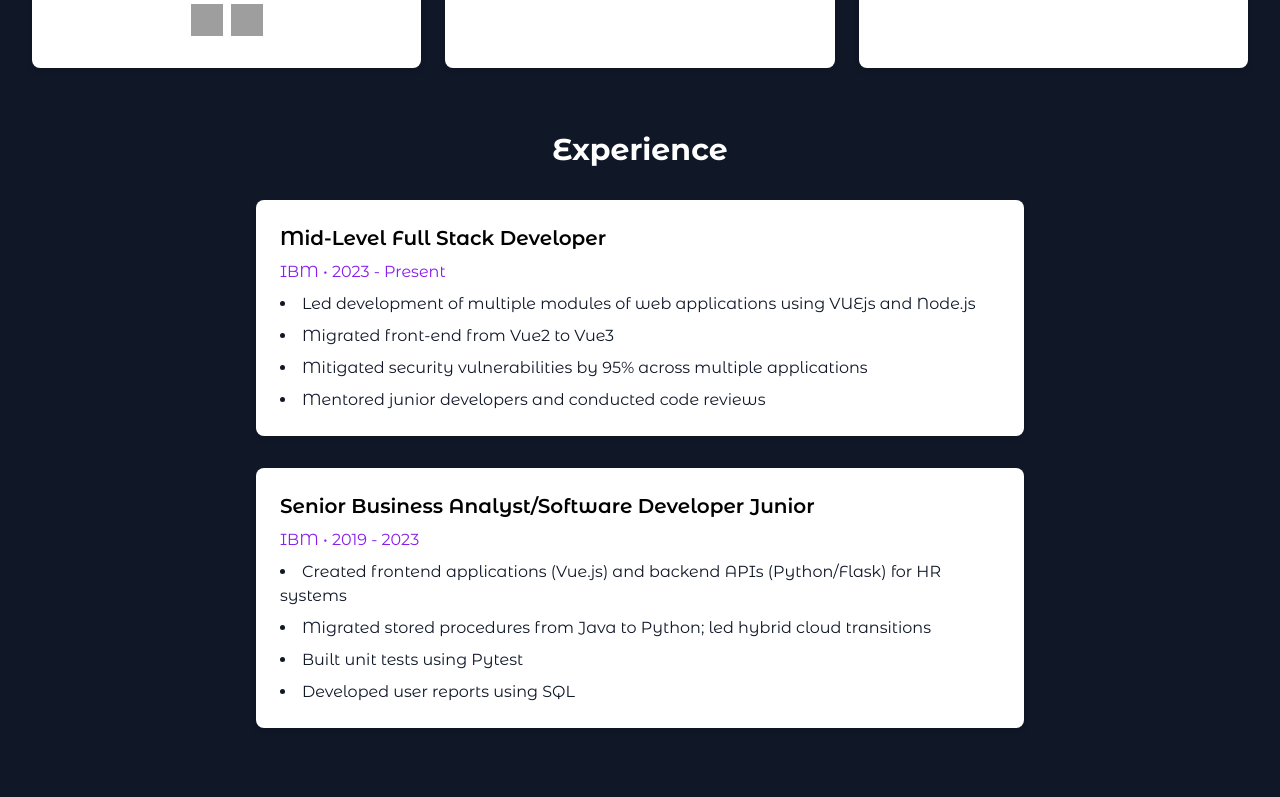
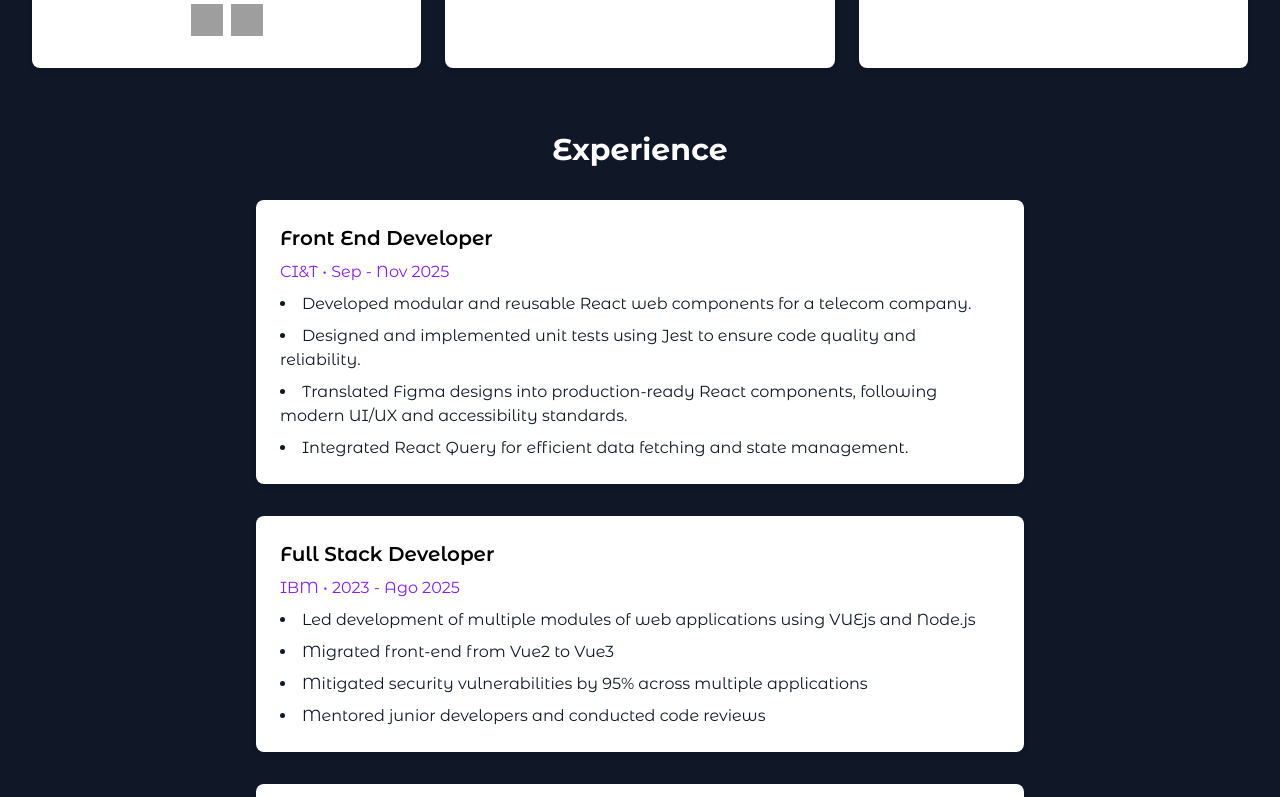
Before and after one commit to gabisinhas/my-portfolio-nextjs, a Next.js app: page /about in a window 1280 px wide. Shown: the part 588-1385 px from the top of the page. Built offline with nearby package versions, Linux system fonts and the light colour scheme; grey boxes are pictures that could not be loaded.

Commit message:
recent updates.

```diff
--- a/src/app/about/page.tsx
+++ b/src/app/about/page.tsx
@@ -213,15 +213,38 @@ const AboutPage = () => {
             initial="initial"
             animate="animate"
           >
+                        <motion.div
+            className="bg-white dark:bg-dark/50 p-6 rounded-lg shadow-md"
+            variants={fadeInUp}
+            {...cardHover}
+            >
+              <h3 className="text-xl font-semibold mb-2 text-black dark:text-white">
+                Front End Developer
+              </h3>
+              <p className="text-primary mb-2">CI&T • Sep - Nov 2025</p>
+              <ul className="text-gray-900 dark:text-white list-disc list-inside space-y-2">
+                <li>
+                  Developed modular and reusable React web components for a telecom company.
+                </li>
+                <li>
+                  Designed and implemented unit tests using Jest to ensure code quality and reliability.
+                </li>
+                <li>
+                  Translated Figma designs into production-ready React components, following modern UI/UX and accessibility standards.
+                </li>
+                <li>Integrated React Query for efficient data fetching and state management.</li>
+              </ul>
+            </motion.div>
+
             <motion.div
             className="bg-white dark:bg-dark/50 p-6 rounded-lg shadow-md"
             variants={fadeInUp}
             {...cardHover}
             >
               <h3 className="text-xl font-semibold mb-2 text-black dark:text-white">
-                Mid-Level Full Stack Developer
+                Full Stack Developer
               </h3>
-              <p className="text-primary mb-2">IBM • 2023 - Present</p>
+              <p className="text-primary mb-2">IBM • 2023 - Ago 2025</p>
               <ul className="text-gray-900 dark:text-white list-disc list-inside space-y-2">
                 <li>
                   Led development of multiple modules of web applications using VUEjs and
```
Also changed, not shown: 1 other file (tests, documents, lock files or other folders).
